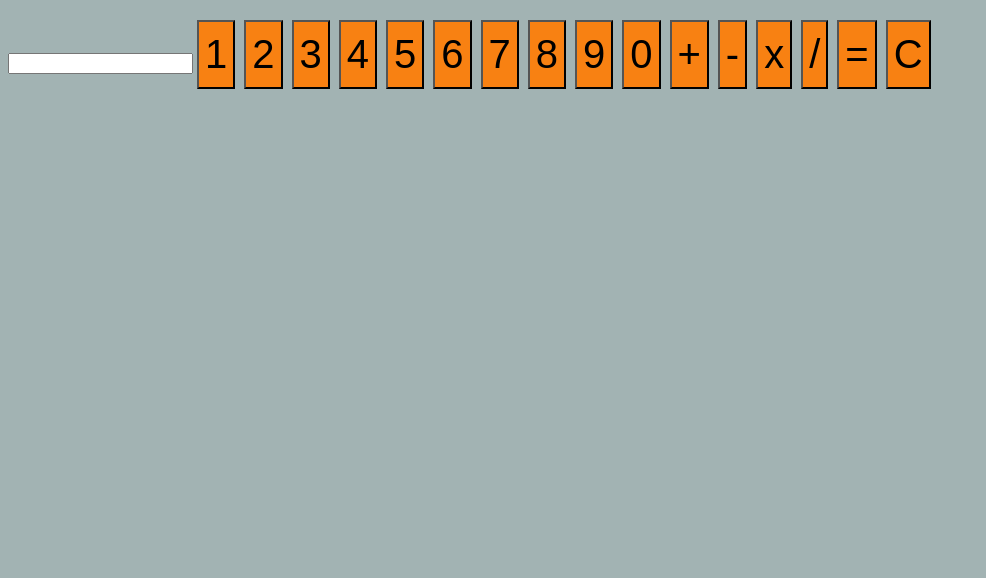
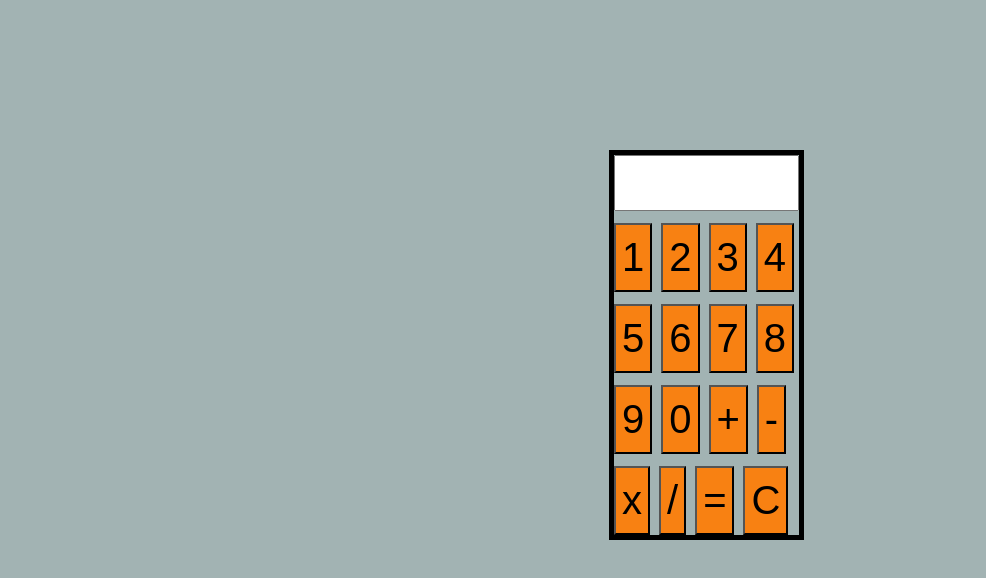
Before and after one commit to Mohamed-Yahyaa/projet-8-Calculatrice, a plain HTML site: page Réalisation/index.html in a window 1280 px wide. Shown: the whole page, without its empty margins (0-986 px from the left). Drawn offline with Linux system fonts and the light colour scheme.

Commit message:
style.css-add

```diff
--- a/Réalisation/index.html
+++ b/Réalisation/index.html
@@ -9,24 +9,28 @@
     <link rel="stylesheet" href="style.css">
 </head>
 <body>
-    <input type="text" id="display">
-    <button onclick="CliquezNuméro(1)">1</button>
-    <button onclick="CliquezNuméro(2)">2</button>
-    <button onclick="CliquezNuméro(3)">3</button>
-    <button onclick="CliquezNuméro(4)">4</button>
-    <button onclick="CliquezNuméro(5)">5</button>
-    <button onclick="CliquezNuméro(6)">6</button>
-    <button onclick="CliquezNuméro(7)">7</button>
-    <button onclick="CliquezNuméro(8)">8</button>
-    <button onclick="CliquezNuméro(9)">9</button>
-    <button onclick="CliquezNuméro(0)">0</button>
+    <section>
+        <div class="container">
+    <input type="text" id="display"><br>
+    <button class="btn" onclick="CliquezNuméro(1)">1</button>
+    <button class="btn" onclick="CliquezNuméro(2)">2</button>
+    <button class="btn" onclick="CliquezNuméro(3)">3</button>
+    <button class="btn" onclick="CliquezNuméro(4)">4</button><br>
+    <button class="btn" onclick="CliquezNuméro(5)">5</button>
+    <button class="btn" onclick="CliquezNuméro(6)">6</button>
+    <button class="btn" onclick="CliquezNuméro(7)">7</button>
+    <button class="btn" onclick="CliquezNuméro(8)">8</button><br>
+    <button class="btn" onclick="CliquezNuméro(9)">9</button>
+    <button class="btn" onclick="CliquezNuméro(0)">0</button>
 
-    <button onclick="Operation('+')">+</button>
-    <button onclick="Operation('-')">-</button>
-    <button onclick="Operation('*')">x</button>
-    <button onclick="Operation('/')">/</button>
+    <button class="btn" onclick="Operation('+')">+</button>
+    <button class="btn" onclick="Operation('-')">-</button><br>
+    <button class="btn" onclick="Operation('*')">x</button>
+    <button class="btn" onclick="Operation('/')">/</button>
 
-    <button onclick="Equal()">=</button>
-    <button onclick="Init()">C</button>
+    <button class="btn" onclick="Equal()">=</button>
+    <button class="btn" onclick="Init()">C</button>
+</div>
+</section>
 </body>
 </html>
--- a/Réalisation/style.css
+++ b/Réalisation/style.css
@@ -21,6 +21,22 @@ button{
     margin-top: 12px;
     margin-right: 5px;
 }
-.input{
-padding-left: 10px;
+
+.container{
+    border: 5px solid black;
+    margin-left: 601px;
+    margin-right: 601px;
+    width: 185px;
+    margin-top: 150px;
+
+
 }
+#display{
+    text-align: right;
+    height: 20px;
+    line-height: 70px;
+    padding: 16px 8px;
+    font-size: 25px;
+    width: 165px;
+
+}
```
